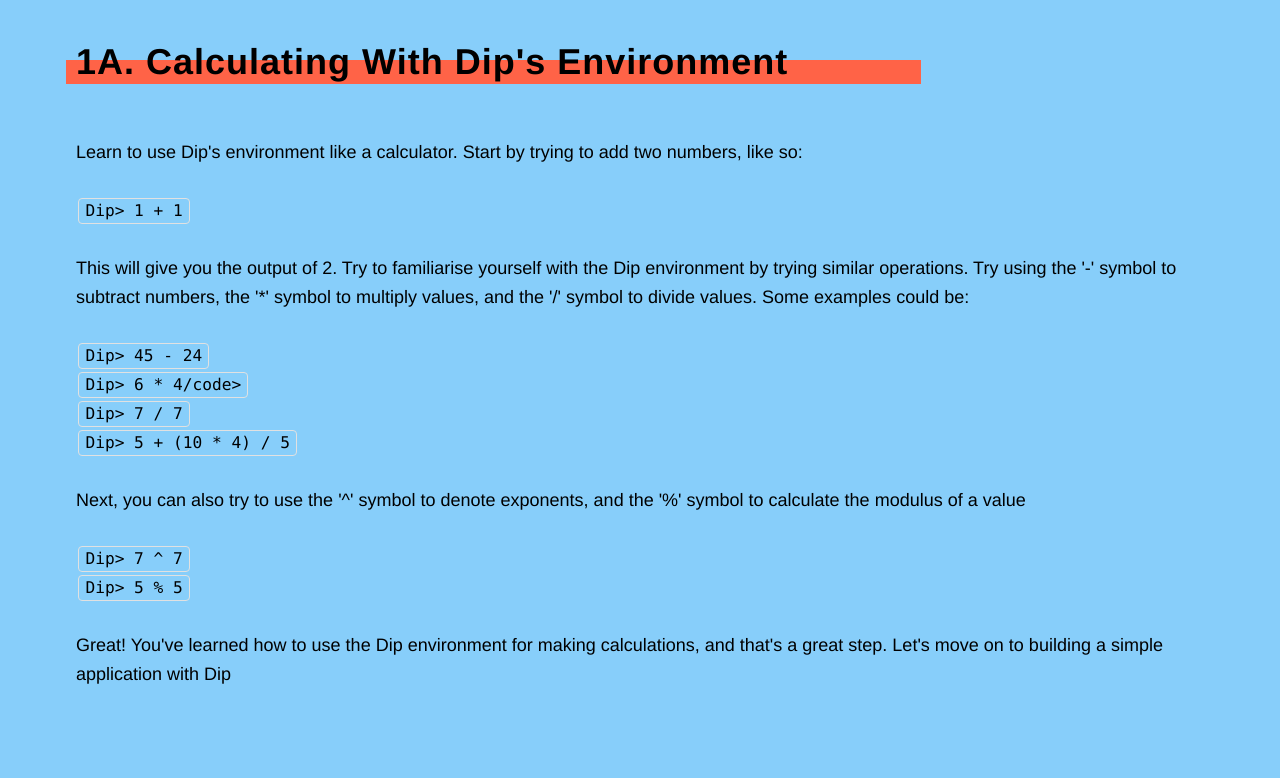
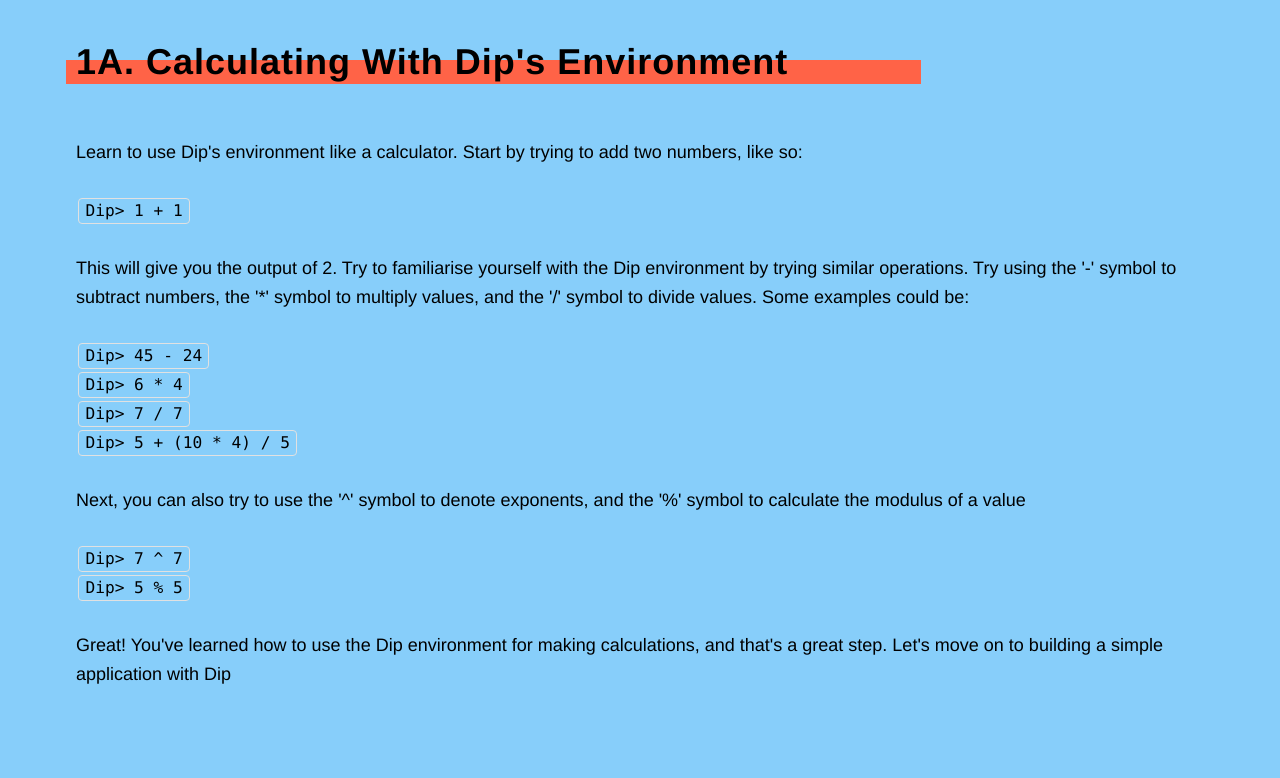
Before and after one commit to Diplang/DipSite, a Flask app: page /tutorial in a window 1280 px wide; the page is wider, and only the part inside the window is pictured. Shown: the part 1776-2554 px from the top of that part. Run offline with Flask 2, Linux system fonts and the light colour scheme; some libraries are stand-ins or nearby versions; some web fonts are replaced.

Commit message:
templates

```diff
--- a/templates/tutorial.html
+++ b/templates/tutorial.html
@@ -126,7 +126,7 @@
     <code>Dip> 1 + 1</code></br></br>
     <p>This will give you the output of 2. Try to familiarise yourself with the Dip environment by trying similar operations. Try using the '-' symbol to subtract numbers, the '*' symbol to multiply values, and the '/' symbol to divide values. Some examples could be:</p>
     <code>Dip> 45 - 24</code></br>
-    <code>Dip> 6 * 4/code></code></br>
+    <code>Dip> 6 * 4</code></br>
     <code>Dip> 7 / 7</code></br>
     <code>Dip> 5 + (10 * 4) / 5</code></br></br>
     <p>Next, you can also try to use the '^' symbol to denote exponents, and the '%' symbol to calculate the modulus of a value</p>
```
